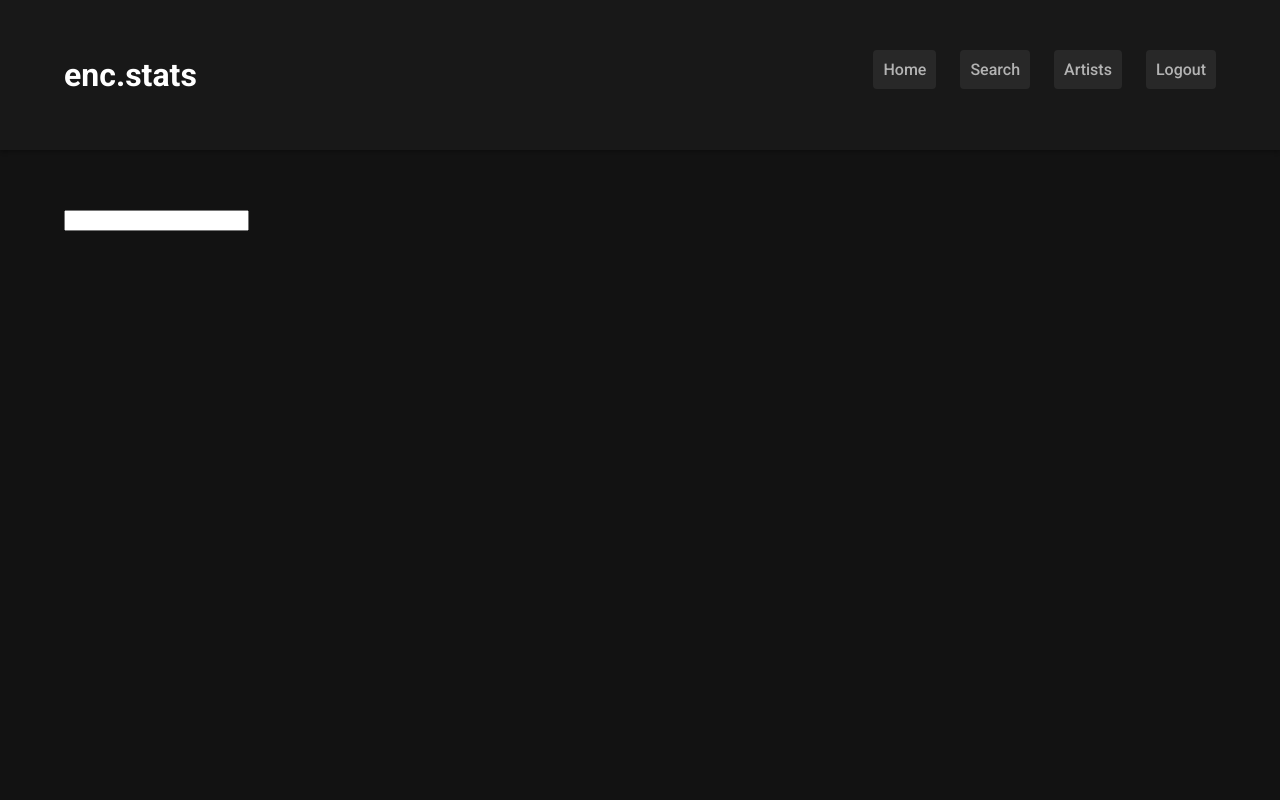
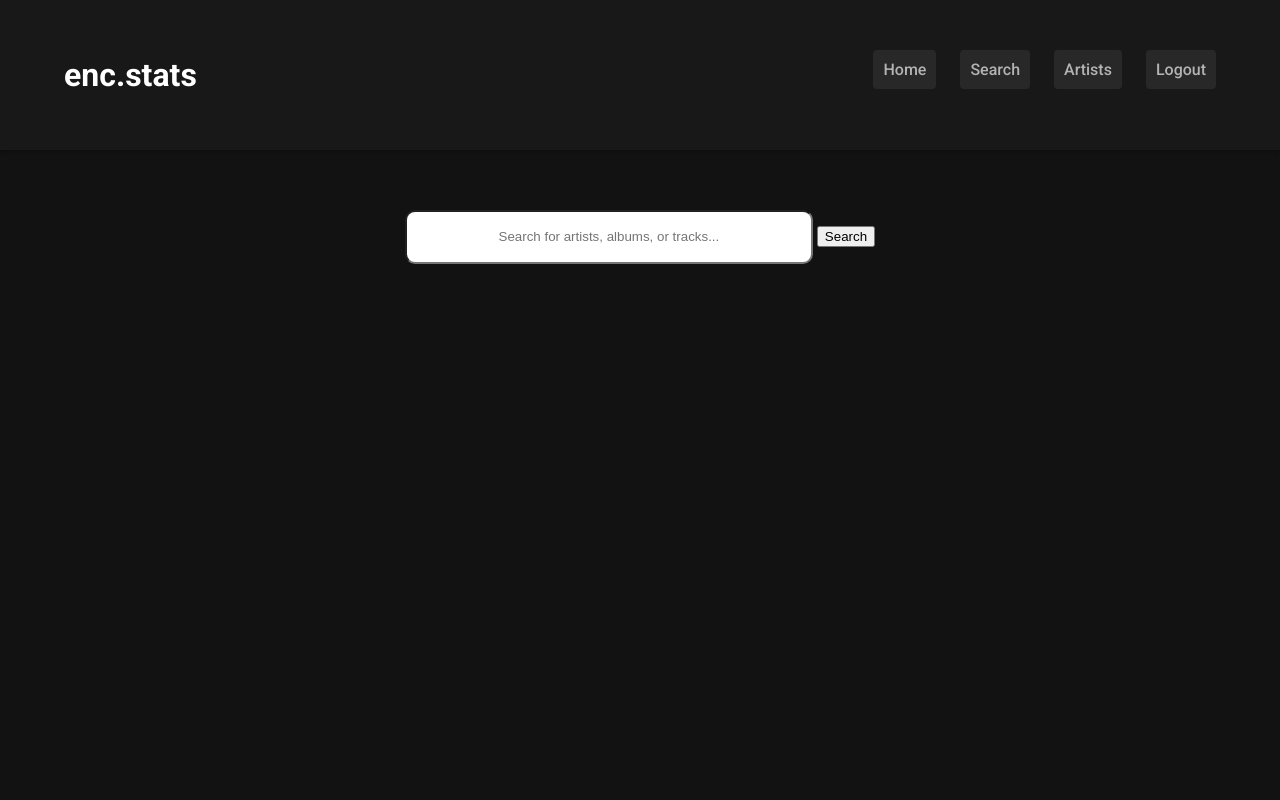
Before and after one commit to ethanziegler1/enc.stats, a Flask app: template templates/search.html in a window 1280 px wide. Run offline with Flask 3, Linux system fonts and the light colour scheme; the template is opened without the code that fills it, so the values that code supplies are empty.

Commit message:
key changes and readme fixes
basic search page  (needs js)

```diff
--- a/main.py
+++ b/main.py
@@ -15,8 +15,8 @@ redirect_uri = (
 )
 
 # Spotify API credentials (Use environment variables)
-client_id = "da6a918341704836931958964e9f8cf9"
-client_secret = "f8e8786b555d446aa2cb28e3800234e3"
+client_id = os.getenv("client_id")
+client_secret = os.getenv("client_secret")
 scope = "user-read-private user-read-email user-top-read user-read-recently-played user-library-read user-library-modify user-read-playback-state user-modify-playback-state"
 
 cache_handler = FlaskSessionCacheHandler(session)
--- a/static/styles.css
+++ b/static/styles.css
@@ -1,3 +1,7 @@
+html{
+    height: 100%;
+    margin:0;
+}
 body {
     font-family: Arial, sans-serif;
     margin: 0;
@@ -67,17 +71,24 @@ header {
 .nav-list li a:active {
     color: #1db954;
 }
+.welcome-msg{
+    text-shadow: 2px 2px 5px black;
+    margin-bottom: 50px;
+}
 .content {
     margin-top: 40px;
 }
-.playlist {
+.list {
     background-color: #181818;
     padding: 20px;
     border-radius: 8px;
     margin-bottom: 20px;
 }
-.playlist h2 {
+.list h2 {
     margin-top: 0;
+}
+.list p{
+    margin-left: 10px;
 }
 
 ul {
@@ -159,9 +170,7 @@ li {
 .artist-item img {
     margin-right: 10px;
 }
-.playlist p{
-    margin-left: 10px;
-}
+
 /* Fullscreen Background */
 .login-bg {
     display: flex;
@@ -222,3 +231,21 @@ li {
 .login-container a {
     text-decoration: none;
 }
+
+.search-container {
+    display: flex;
+    justify-content: center;
+    align-items: center;
+    margin-top: 20px;
+    vertical-align: middle;
+}
+.search-text{
+    border-radius: 10px;
+    text-align: center;
+    width: 25rem;
+    height: 3rem;
+}
+.search-button{
+    border-radius: 50%;
+    width: 50px;
+}
--- a/templates/artists.html
+++ b/templates/artists.html
@@ -4,7 +4,7 @@
     {%include 'header.html'%}
     <div class="container">
         <div class="content">
-            <div class="playlist">
+            <div class="list">
                 <h2>Top Artists</h2>
                 <ul>
                     {% for artist in top_artists %}
--- a/templates/search.html
+++ b/templates/search.html
@@ -2,10 +2,12 @@
 {%block content%}
 <body>
     {%include 'header.html'%}
-    <div class="container">
+    <div class="search-container">
         <div class="content">
-            <input type="text" class="searchbox">
+            <input type="text" class="search-text" placeholder="Search for artists, albums, or tracks..." id="search-input">
+            <button id="search-button">Search</button>
         </div>
     </div>
+    <script src="js/search.js"></script>
 </body>
 {%endblock%}
--- a/templates/songs.html
+++ b/templates/songs.html
@@ -4,6 +4,7 @@
     {%include 'header.html'%}
     <div class="container">
         <div class="content">
+            <h2 class="welcome-msg">Welcome, {{user.display_name}}</h2>
             <div class="playlist">
                 <h2>Top Songs</h2>
                 <ul>
```
Also changed, not shown: README.md.
